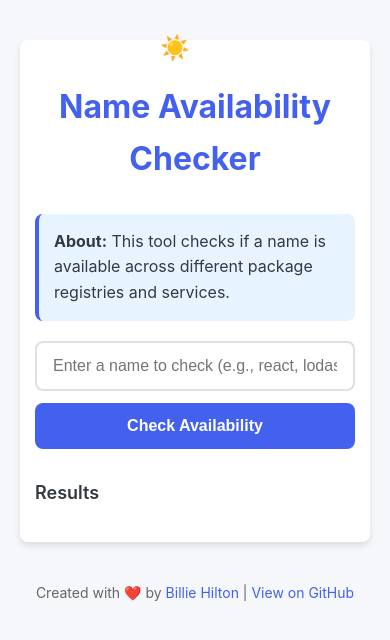
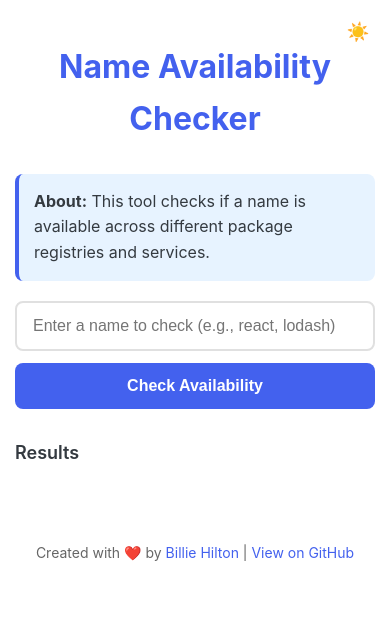
Before and after one commit to billiegoose/name-checker, a website: page public/index.html in a window 390 px wide. Drawn offline with Linux system fonts and the light colour scheme.

Commit message:
mobile tweeks

```diff
--- a/public/index.html
+++ b/public/index.html
@@ -68,65 +68,6 @@
             font-size: 16px;
             font-weight: 600;
             transition: background-color 0.3s;
-        }
-
-        /* Mobile responsiveness */
-        @media (max-width: 480px) {
-            .container {
-                padding: 20px 15px;
-                max-width: 100%;
-                box-sizing: border-box;
-            }
-
-            .input-group {
-                flex-direction: column;
-                margin: 20px 0;
-                max-width: 100%;
-            }
-
-            input {
-                border-radius: var(--border-radius);
-                margin-bottom: 12px;
-                width: 100%;
-                max-width: 100%;
-                box-sizing: border-box;
-                padding: 14px 16px;
-                font-size: 16px;
-            }
-
-            button {
-                border-radius: var(--border-radius);
-                width: 100%;
-                padding: 14px 24px;
-                font-size: 16px;
-            }
-
-            .service-row {
-                flex-direction: column;
-                align-items: flex-start;
-                padding: 15px;
-            }
-
-            .service-status {
-                margin-left: 0;
-                margin-top: 8px;
-                align-self: flex-end;
-            }
-
-            .service-description {
-                display: block;
-                margin-left: 5px;
-                margin-top: 4px;
-            }
-
-            .history-items {
-                gap: 6px;
-            }
-
-            .history-item {
-                padding: 6px 12px;
-                font-size: 14px;
-            }
         }
 
         button:hover {
@@ -268,10 +209,14 @@
 
         .theme-toggle {
             position: absolute;
-            top: 20px;
-            right: 20px;
+            top: 5px;
+            right: 5px;
+            padding: 10px;
+            width: 3em;
+            height: 3em;
             background: none;
             border: none;
+            border-radius: 50%;
             font-size: 24px;
             cursor: pointer;
             color: var(--primary-color);
@@ -338,12 +283,92 @@
             background-color: #374357;
         }
 
+        body.dark-mode .results-title {
+            color: #f0f0f0;
+        }
+
         body.dark-mode .footer {
             color: #a0a0a0;
         }
 
         body.dark-mode .footer a {
             color: #4cc9f0;
+        }
+
+        /* Mobile responsiveness */
+        @media (max-width: 480px) {
+            body {
+                background-color: white;
+                padding: 0;
+            }
+
+            body.dark-mode {
+                background-color: #16213e;
+            }
+
+            .theme-toggle {
+                font-size: 18px;
+            }
+
+            body.dark-mode .container,
+            .container {
+                padding: 20px 15px;
+                max-width: 100%;
+                box-sizing: border-box;
+                box-shadow: none;
+                border-radius: 0;
+                margin: 0;
+            }
+
+            .input-group {
+                flex-direction: column;
+                margin: 20px 0;
+                max-width: 100%;
+            }
+
+            input {
+                border-radius: var(--border-radius);
+                margin-bottom: 12px;
+                width: 100%;
+                max-width: 100%;
+                box-sizing: border-box;
+                padding: 14px 16px;
+                font-size: 16px;
+            }
+
+            #checkButton {
+                border-radius: var(--border-radius);
+                width: 100%;
+                padding: 14px 24px;
+                font-size: 16px;
+            }
+
+            .service-row {
+                flex-direction: column;
+                align-items: flex-start;
+                padding: 15px;
+            }
+
+            .service-status {
+                margin-left: 0;
+                margin-top: 8px;
+                align-self: flex-end;
+            }
+
+            .service-description {
+                display: block;
+                margin-left: 5px;
+                margin-top: 4px;
+            }
+
+            .history-items {
+                gap: 6px;
+            }
+
+            .history-item {
+                padding: 6px 12px;
+                font-size: 14px;
+            }
         }
     </style>
 </head>
```
